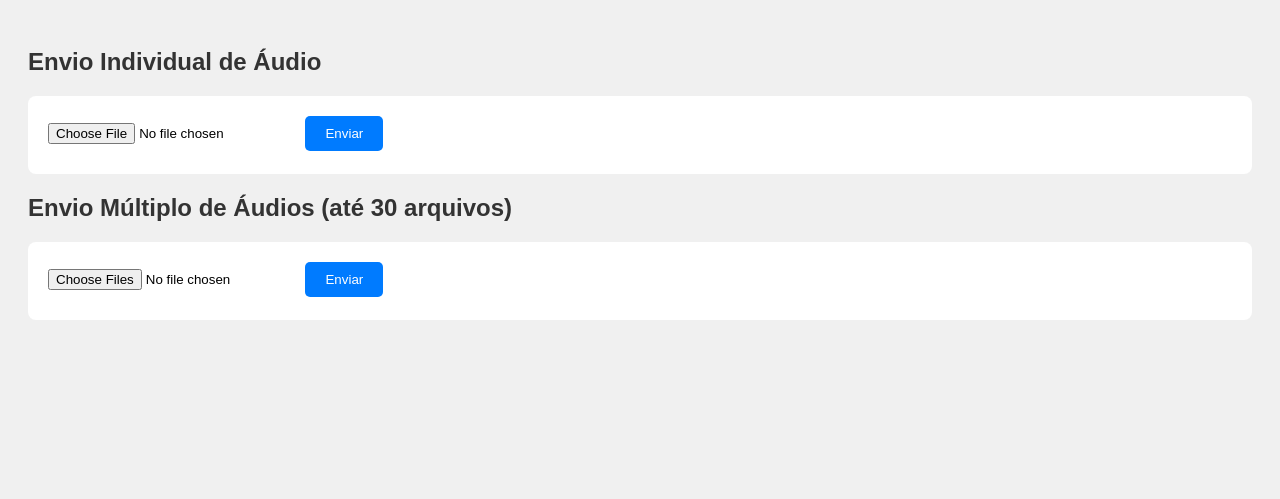
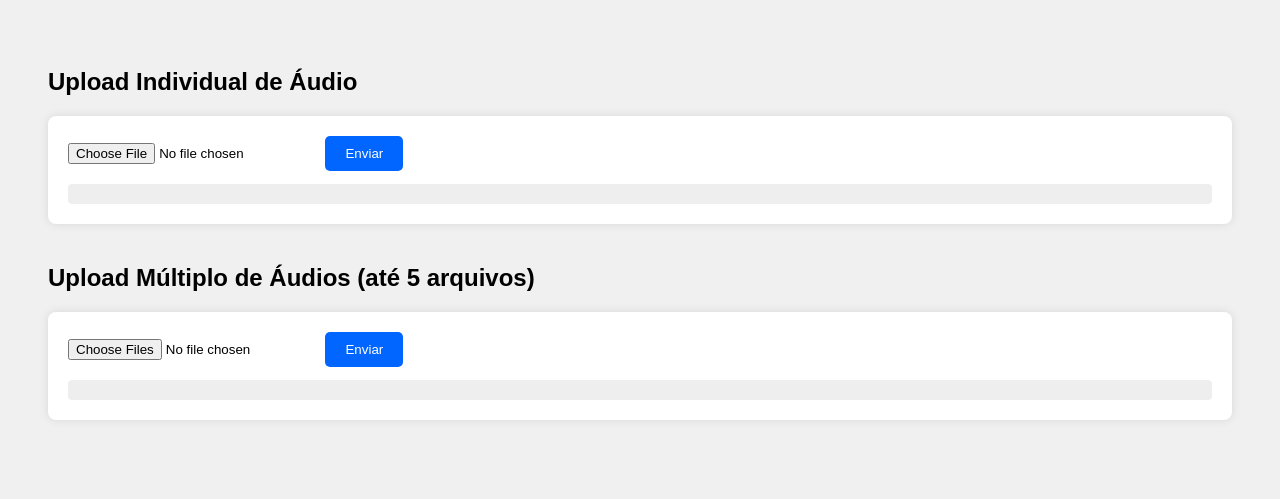
Before and after one commit to EvertonTeles036/analisador-ia-fastapi, a Python web app: template templates/index.html in a window 1280 px wide. Shown: the top 499 px of the page. Run offline with Jinja, Linux system fonts and the light colour scheme; the template is opened without the code that fills it, so the values that code supplies are empty.

Commit message:
Update index.html

```diff
--- a/templates/index.html
+++ b/templates/index.html
@@ -1,5 +1,5 @@
 <!DOCTYPE html>
-<html lang="pt-br">
+<html lang="pt-BR">
 <head>
   <meta charset="UTF-8">
   <title>Envio de Áudios para Transcrição</title>
@@ -7,44 +7,95 @@
     body {
       font-family: Arial, sans-serif;
       background: #f0f0f0;
-            padding: 20px;
-        }
-        h2 {
-            color: #333;
+      padding: 40px;
     }
     form {
-            background: #fff;
+      background: white;
       padding: 20px;
-            margin-bottom: 20px;
       border-radius: 8px;
+      margin-bottom: 40px;
+      box-shadow: 0 0 10px rgba(0,0,0,0.1);
     }
     input[type="file"] {
       margin-bottom: 10px;
     }
     button {
       padding: 10px 20px;
-            background: #007bff;
+      background-color: #0066ff;
       color: white;
       border: none;
       border-radius: 5px;
       cursor: pointer;
     }
     button:hover {
-            background: #0056b3;
+      background-color: #004cc7;
+    }
+    .progress-container {
+      width: 100%;
+      background-color: #eee;
+      border-radius: 4px;
+      margin-top: 10px;
+      height: 20px;
+      overflow: hidden;
+    }
+    .progress-bar {
+      height: 100%;
+      background-color: #4caf50;
+      width: 0%;
+      transition: width 0.2s;
     }
   </style>
 </head>
 <body>
-    <h2>Envio Individual de Áudio</h2>
-    <form action="/upload_single" method="post" enctype="multipart/form-data">
+
+  <h2>Upload Individual de Áudio</h2>
+  <form id="form-single">
     <input type="file" name="file" accept="audio/*" required>
     <button type="submit">Enviar</button>
+    <div class="progress-container"><div class="progress-bar" id="progress-single"></div></div>
   </form>
 
-    <h2>Envio Múltiplo de Áudios (até 30 arquivos)</h2>
-    <form action="/upload_multiple" method="post" enctype="multipart/form-data">
-        <input type="file" name="files" accept="audio/*" multiple required>
+  <h2>Upload Múltiplo de Áudios (até 5 arquivos)</h2>
+  <form id="form-multiple">
+    <input type="file" name="files" multiple accept="audio/*" required>
     <button type="submit">Enviar</button>
+    <div class="progress-container"><div class="progress-bar" id="progress-multiple"></div></div>
   </form>
+
+  <script>
+    function upload(formId, endpoint, progressId) {
+      const form = document.getElementById(formId);
+      const progressBar = document.getElementById(progressId);
+
+      form.addEventListener('submit', function (e) {
+        e.preventDefault();
+        const formData = new FormData(form);
+        const xhr = new XMLHttpRequest();
+
+        xhr.open('POST', endpoint, true);
+
+        xhr.upload.onprogress = function (event) {
+          if (event.lengthComputable) {
+            const percent = (event.loaded / event.total) * 100;
+            progressBar.style.width = percent + '%';
+          }
+        };
+
+        xhr.onload = function () {
+          if (xhr.status === 200) {
+            alert("Upload concluído!");
+          } else {
+            alert("Erro no upload.");
+          }
+        };
+
+        xhr.send(formData);
+      });
+    }
+
+    upload('form-single', '/upload_single', 'progress-single');
+    upload('form-multiple', '/upload_multiple', 'progress-multiple');
+  </script>
+
 </body>
 </html>
```
Lines whose indentation alone changed are shown as unchanged.
